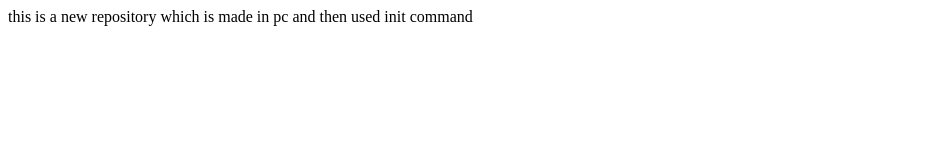
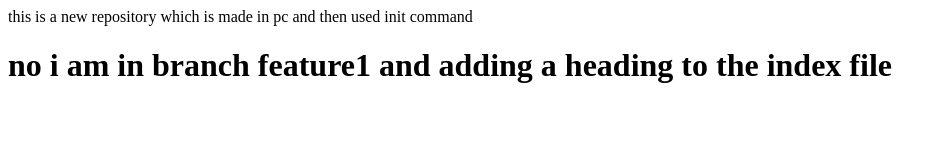
Before and after one commit to vikramcsb/pc-to-git, a plain HTML site: page index.html in a window 1280 px wide. Shown: the whole page, without its empty margins (0-947 px from the left). Drawn offline with Linux system fonts and the light colour scheme.

Commit message:
adding heading in feature1

```diff
--- a/index.html
+++ b/index.html
@@ -1 +1,3 @@
 <p>this is a new repository which is made in pc and then used init command</p>
+
+<h1>no i am in branch feature1 and adding a heading to the index file</h1>
```
